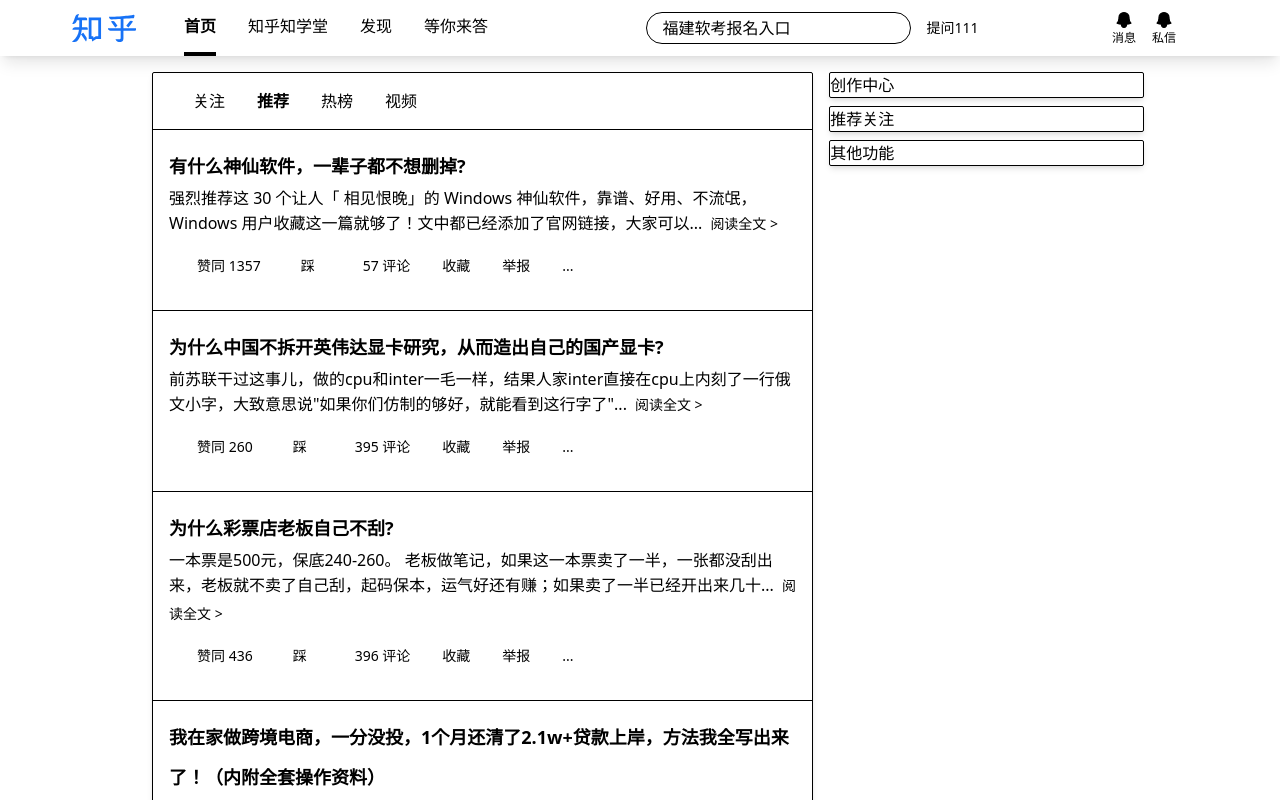
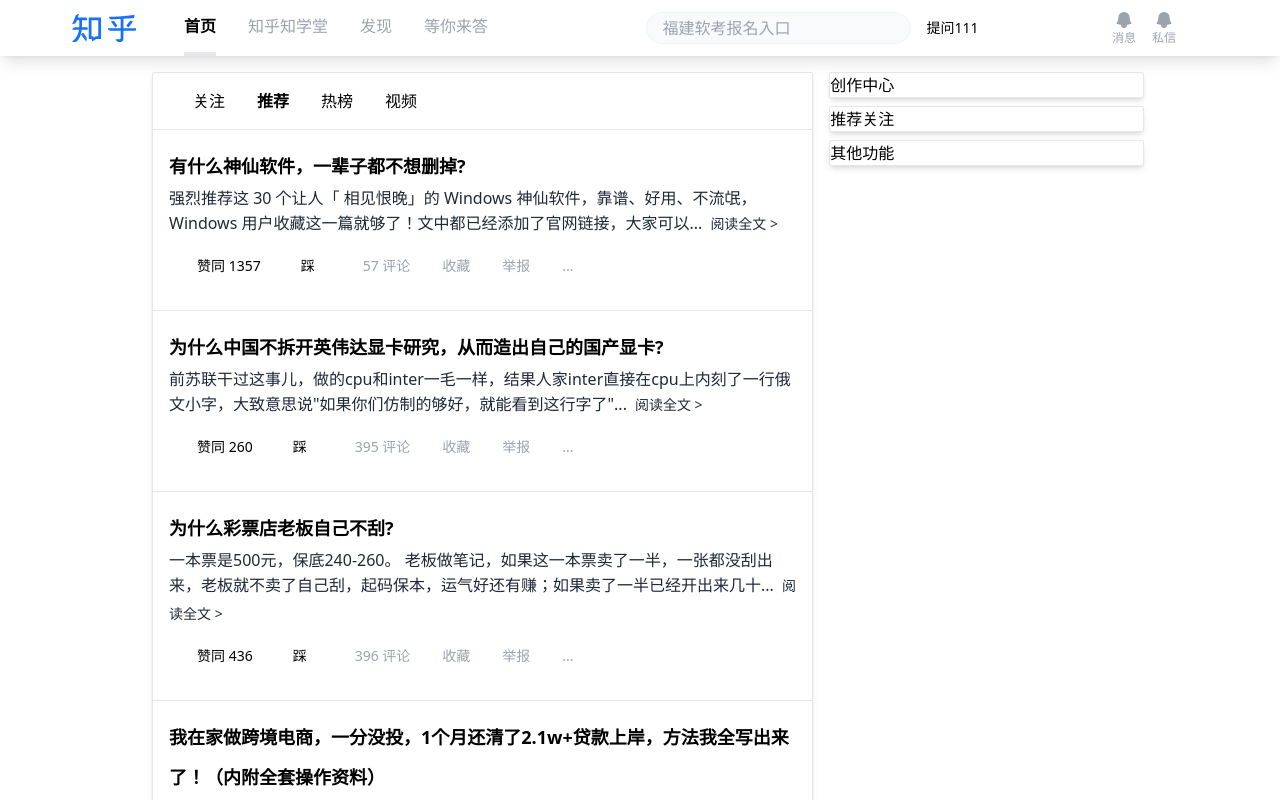
Before and after one commit to MrHzq/react-actual-combat, a React app in the folder packages/apps/react-master/: page /#/ in a window 1280 px wide. Shown: the top 800 px of the page. Built offline with nearby package versions, Linux system fonts and the light colour scheme.

Commit message:
chore(react-master themePlugin 插件封装): 更改index.less

```diff
--- a/packages/apps/react-master/src/index.less
+++ b/packages/apps/react-master/src/index.less
@@ -4,3 +4,37 @@
 @tailwind base;
 @tailwind components;
 @tailwind utilities;
+
+// 明亮模式
+html {
+	--color-white: #fff;
+	--color-black: #000;
+	--color-gray-50: #f9fafb;
+	--color-gray-100: #f3f4f6;
+	--color-gray-200: #e5e7eb;
+	--color-gray-300: #d1d5db;
+	--color-gray-400: #9ca3af;
+	--color-gray-500: #6b7280;
+	--color-gray-600: #4b5563;
+	--color-gray-700: #374151;
+	--color-gray-800: #1f2937;
+	--color-gray-900: #111827;
+	--color-gray-950: #030712;
+}
+
+// 深色模式
+html[data-theme="dark"] {
+	--color-white: #000;
+	--color-black: #fff;
+	--color-gray-950: #f9fafb;
+	--color-gray-900: #f3f4f6;
+	--color-gray-800: #e5e7eb;
+	--color-gray-700: #d1d5db;
+	--color-gray-600: #9ca3af;
+	--color-gray-500: #6b7280;
+	--color-gray-400: #4b5563;
+	--color-gray-300: #374151;
+	--color-gray-200: #1f2937;
+	--color-gray-100: #111827;
+	--color-gray-50: #030712;
+}
```
